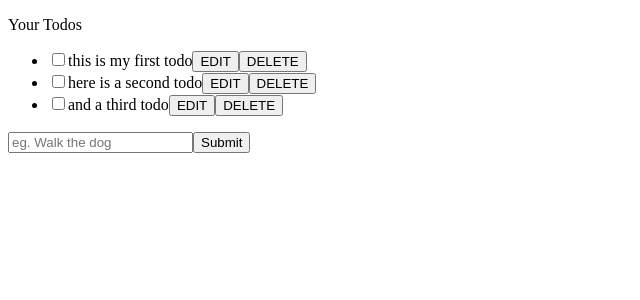
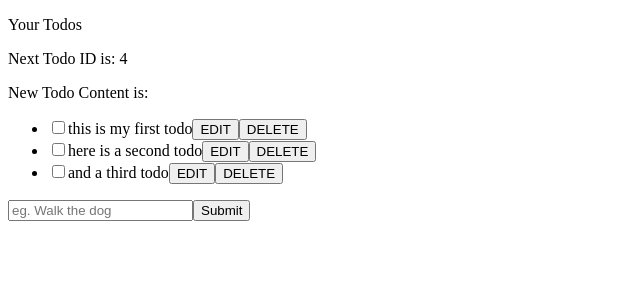
Before and after one commit to john-bauer/vue-todo-basic, a Vue app: page / in a window 1280 px wide. Shown: the top 300 px of the page, without its empty margins (0-640 px from the left). Built offline with nearby package versions, Linux system fonts and the light colour scheme.

Commit message:
added ability to create new list items

```diff
--- a/src/components/TodoList.vue
+++ b/src/components/TodoList.vue
@@ -1,6 +1,8 @@
 <template>
   <div id="todo-list-example">
     <p>Your Todos</p>
+    <p>Next Todo ID is: {{ nextTodoId }}</p>
+    <p>New Todo Content is: {{ newTodoContent }}</p>
     <ul id="todosList">
       <li v-for="todo in todos" :key="todo.id">
         <input type="checkbox">
@@ -10,7 +12,7 @@
       </li>
     </ul>
     <input v-model="newTodoContent" placeholder="eg. Walk the dog">
-    <input type="submit">
+    <input type="submit" v-on:click="createTodo(newTodoContent)">
   </div>
 </template>
 
@@ -44,8 +46,18 @@ export default {
     toggleCompleted(id) {
       console.log(`toggling isCompleted for todo with id ${id}`);
     },
+    createTodo(currentTodoContent) {
+      console.log(currentTodoContent);
+      this.nextTodoId = this.nextTodoId + 1;
+      this.todos.push({
+        id: this.nextTodoId,
+        content: currentTodoContent,
+        isCompleted: false,
+      });
+      // add 1 to counter for id's
+    },
     editTodo(id) {
-      console.log(`editing todo with id ${id}`);
+      console.log(`edit todo with id ${id}`);
     },
     deleteTodo(id) {
       console.log(`deleting todo with id ${id}`);
```
